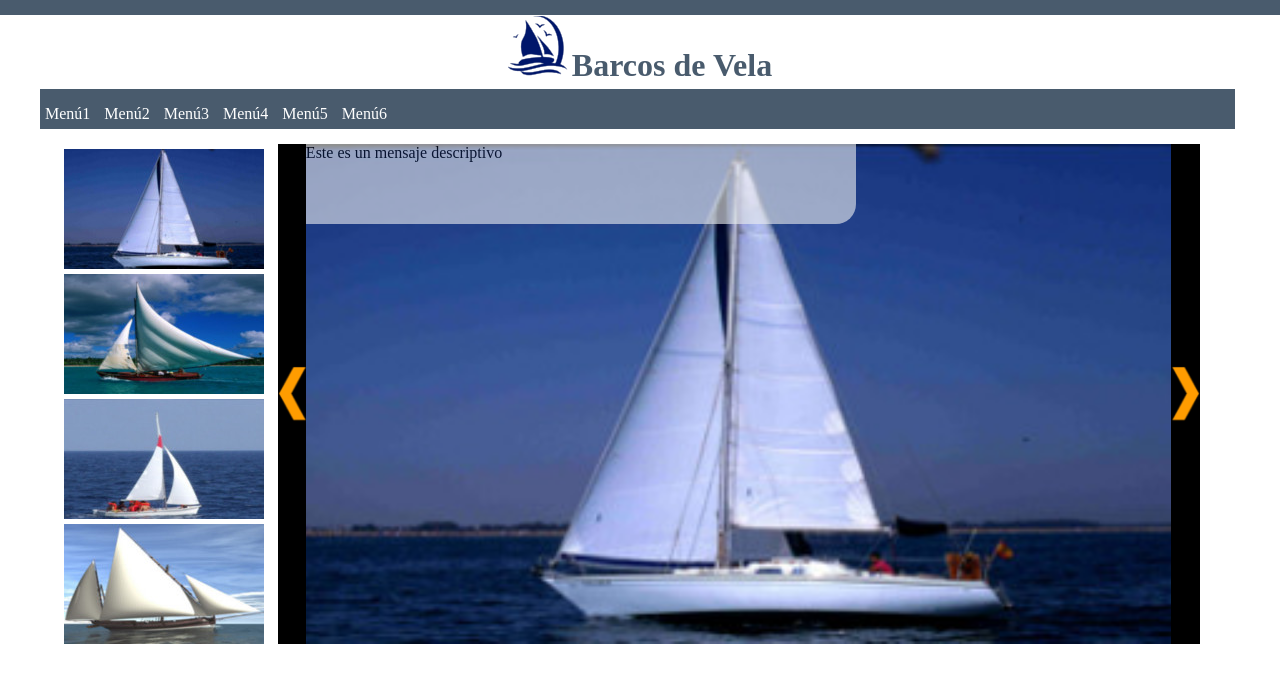
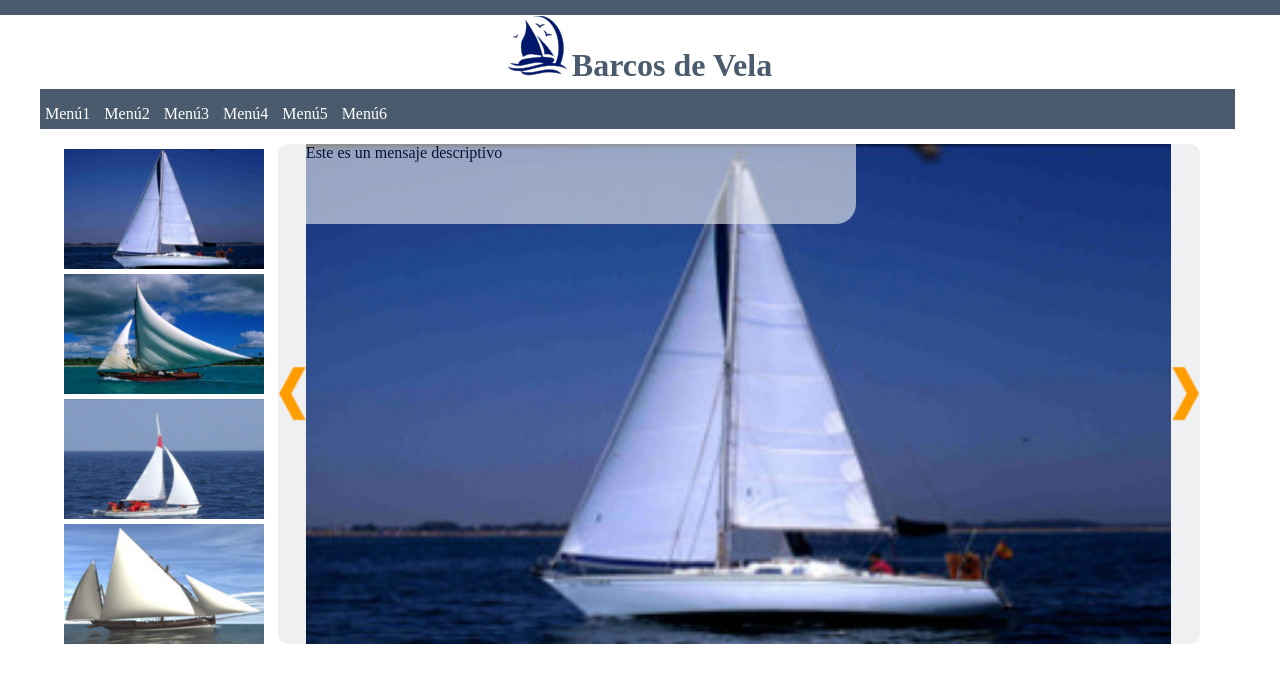
Before and after one commit to fryntiz/ProgramacionWeb, a PHP site: page / in a window 1280 px wide. Shown: the top 683 px of the page. Run offline with PHP 8.4, Linux system fonts and the light colour scheme.

Commit message:
Estilos al interactuar con flechas slide principal

```diff
--- a/UnaDeBarcosDeVela/CSS/estilos.css
+++ b/UnaDeBarcosDeVela/CSS/estilos.css
@@ -146,16 +146,21 @@ Slide Principal
 	display: inline-block;
 	width: 3%;
 	height: 500px;
-	background-color: black;
+	background-color: #EFF0F2;
 	background-repeat: no-repeat;
 	background-position: center;
 	background-size: contain;
 	cursor: pointer;
 	z-index: 20;
 }
+.flechas:hover {
+	background-color: black;
+}
 #flechaizq {
 	background-image: url(../images/flechaizq.png);
+	border-radius: 10px 0 0 10px;
 }
 #flechadrh {
 	background-image: url(../images/flechadrh.png);
+	border-radius: 0 10px 10px 0;
 }
```
